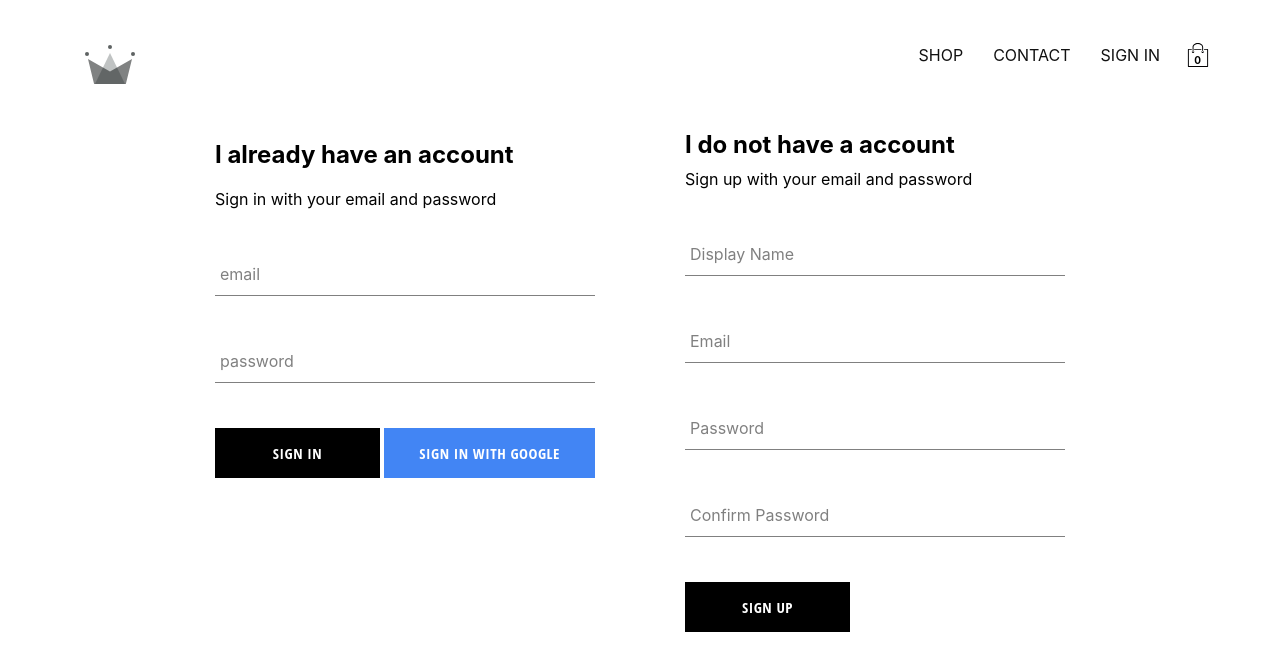
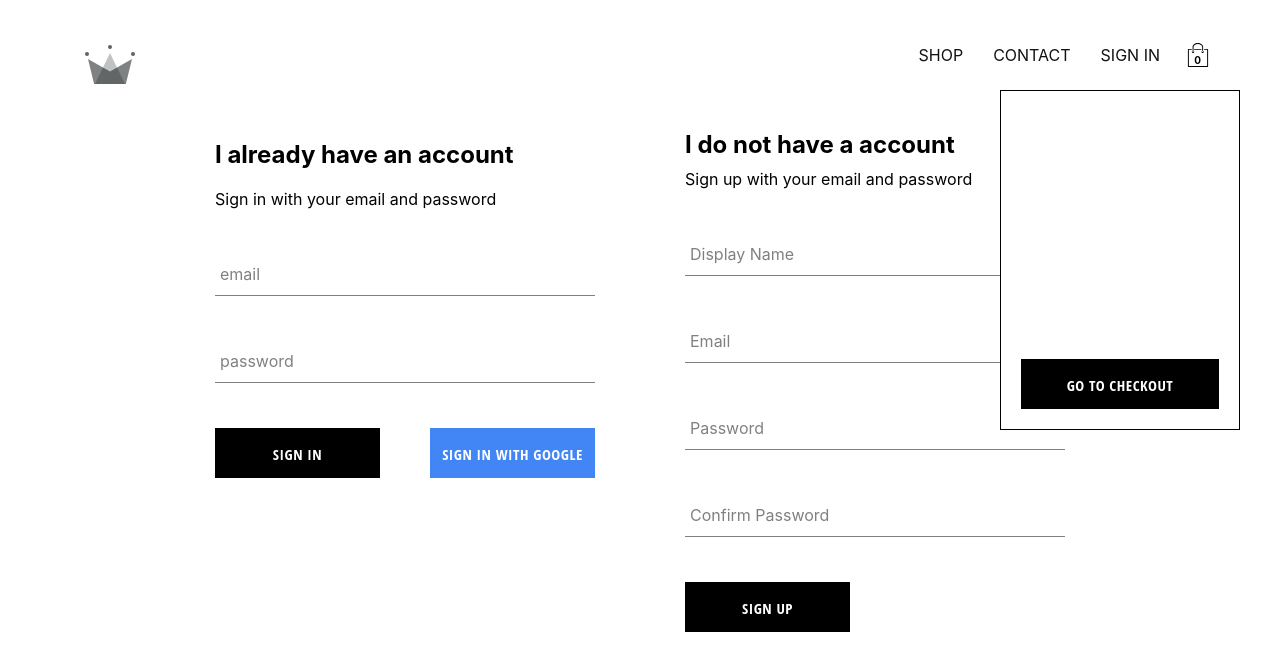
Before and after one commit to huseyn/crwn, a React (Create React App) app: page /signin in a window 1280 px wide. Shown: the top 670 px of the page. Built offline with nearby package versions, Linux system fonts and the light colour scheme; no server answers.

Commit message:
Create cart-dropdown component

```diff
--- /dev/null
+++ b/src/components/cart-dropdown/cart-dropdown.jsx
@@ -0,0 +1,16 @@
+import React from "react";
+
+import CustomButton from "../custom-button/custom-button";
+
+import "./cart-dropdown.scss";
+
+const CartDropdown = () => {
+  return (
+    <div className='cart-dropdown'>
+      <div className='cart-items'/>
+      <CustomButton>GO TO CHECKOUT</CustomButton>
+    </div>
+  );
+};
+
+export default CartDropdown;
--- /dev/null
+++ b/src/components/cart-dropdown/cart-dropdown.scss
@@ -0,0 +1,24 @@
+.cart-dropdown {
+    position: absolute;
+    width: 240px;
+    height: 340px;
+    display: flex;
+    flex-direction: column;
+    padding: 20px;
+    border: 1px solid black;
+    background-color: white;
+    top: 90px;
+    right: 40px;
+    z-index: 5;
+
+    .cart-items {
+      height: 240px;
+      display: flex;
+      flex-direction: column;
+      overflow: auto;
+    }
+
+    button {
+      margin-top: auto;
+    }
+  }
--- a/src/components/custom-button/custom-button.scss
+++ b/src/components/custom-button/custom-button.scss
@@ -4,7 +4,6 @@
   height: 50px;
   letter-spacing: 0.5px;
   line-height: 50px;
-  padding: 0 35px 0 35px;
   font-size: 15px;
   background-color: black;
   color: white;
--- a/src/components/header/header.jsx
+++ b/src/components/header/header.jsx
@@ -4,6 +4,7 @@ import { connect } from "react-redux";
 
 import { ReactComponent as Logo } from "../../assets/crown.svg";
 import CartItem from "../cart-icon/cart-icon";
+import CartDropdown from "../cart-dropdown/cart-dropdown";
 
 import { auth } from "../../firebase/firebase.utils";
 
@@ -33,6 +34,7 @@ const Header = ({ currentUser }) => {
         )}
         <CartItem />
       </div>
+      <CartDropdown />
     </div>
   );
 };
```
